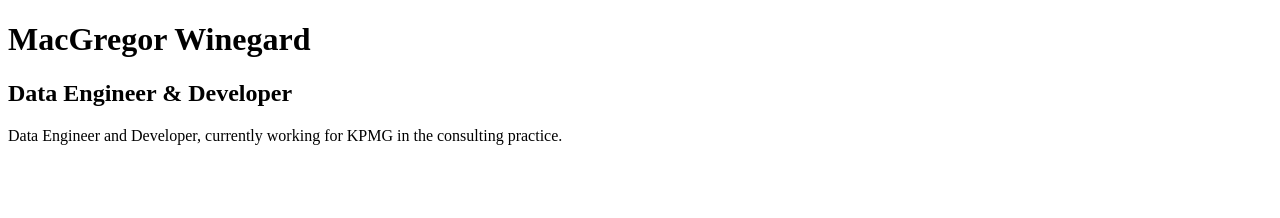
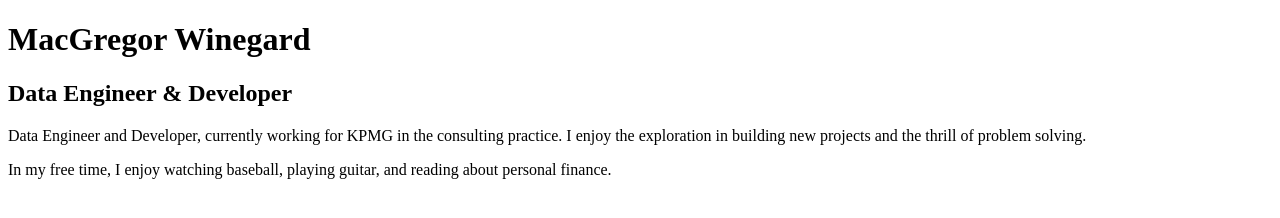
Before and after one commit to mgw6/portfolio_website, a plain HTML site: page index.html in a window 1280 px wide. Drawn offline with Linux system fonts and the light colour scheme.

```diff
--- a/templates/index.html
+++ b/index.html
@@ -11,13 +11,17 @@
 
   <body>
     <main>
+      <!--****************************** HEADER ******************************-->
       <header>
        <h1>MacGregor Winegard</h1>
        <h2>Data Engineer & Developer</h2>
-       <p>
+        <p>
           Data Engineer and Developer, currently working for KPMG in the consulting practice.
-
-       </p>
+          I enjoy the exploration in building new projects and the thrill of problem solving.
+        </p>
+        <p>
+          In my free time, I enjoy watching baseball, playing guitar, and reading about personal finance.
+        </p>
       </header>
 
     </main>
```
